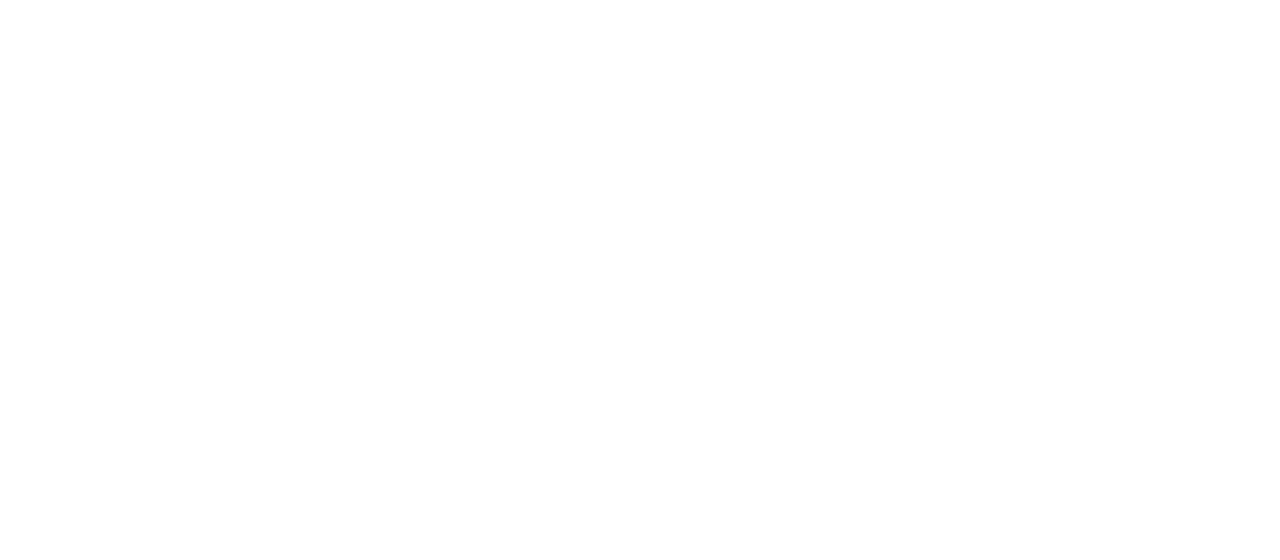
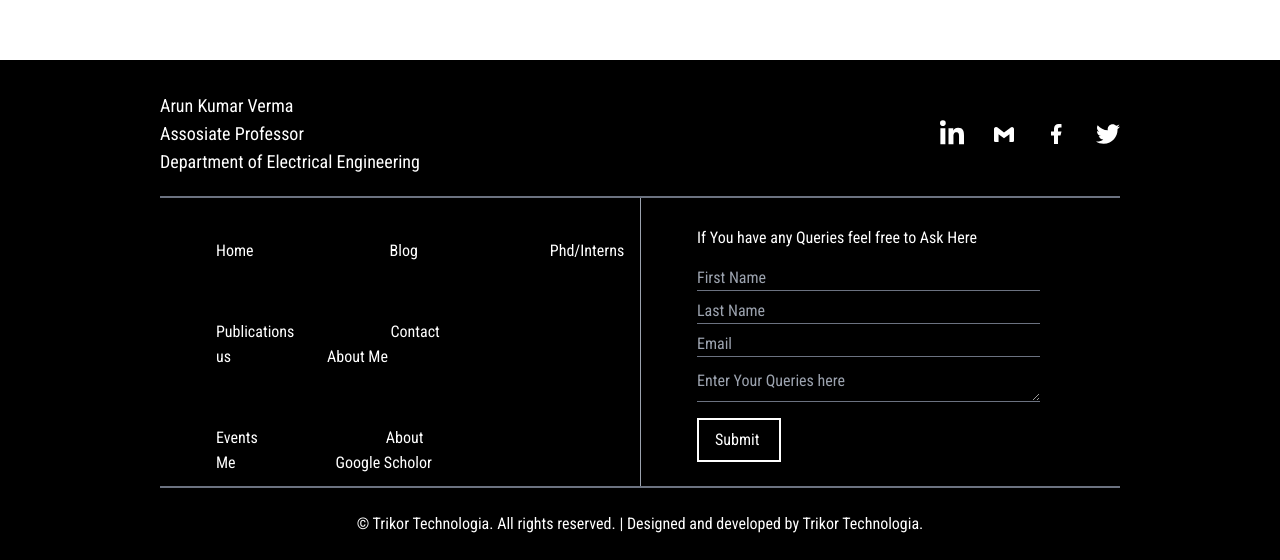
Before and after one commit to devagya-rattan/Arun_Kumar_Verma_web-, a React (Create React App) app: page /publications in a window 1280 px wide. Shown: the part 805-1365 px from the top of the page. Before the commit the page ends 865 px from the top, so only its background shows below. Built offline with nearby package versions, Linux system fonts and the light colour scheme.

Commit message:
Footer for large screen ready .....

```diff
--- a/public/index.html
+++ b/public/index.html
@@ -14,6 +14,9 @@
 
     <!-- //New font added to the project -->
 <link href="https://fonts.googleapis.com/css2?family=Roboto+Condensed:wght@400;700&display=swap" rel="stylesheet">
+<link rel="preconnect" href="https://fonts.googleapis.com">
+<link rel="preconnect" href="https://fonts.gstatic.com" crossorigin>
+<link href="https://fonts.googleapis.com/css2?family=Roboto+Condensed:ital,wght@0,100..900;1,100..900&display=swap" rel="stylesheet">
 
     <!--
       manifest.json provides metadata used when your web app is installed on a
--- a/src/App.js
+++ b/src/App.js
@@ -18,9 +18,10 @@
                     <Route  path="/blog" element={<Blog/>}/>
                     <Route  path="/publications" element={<Publications/>}/>
                 </Routes>
+                <Footer />
             </Router>
 
-           <Footer />
+
       </div>
     </>
   );
--- /dev/null
+++ b/src/components/Footer/Footer.css
@@ -0,0 +1,15 @@
+/* font-family: "Roboto Condensed", sans-serif; */
+
+.footer{
+    height: 500px;
+}
+.linegrey{
+
+    height: 2px;
+}
+.texting{
+    font-family: "Roboto Condensed", sans-serif;
+}
+.lineone{
+    height: 1px;
+}
--- a/src/components/Footer/footer.jsx
+++ b/src/components/Footer/footer.jsx
@@ -1,9 +1,87 @@
 import React from 'react';
+import { FaLinkedinIn } from "react-icons/fa6";
+import { BiLogoGmail } from "react-icons/bi";
+import { RiFacebookFill } from "react-icons/ri";
+import { FaTwitter } from "react-icons/fa";
+import { Link } from 'react-router-dom';
+
+import "./Footer.css";
 function Footer() {
   return (
     <>
-      <div>
+      <div className='footer  bg-black w-full  '>
+        <div className='w-full pl-40  pt-2 pr-40  flex flex-col'>
 
+          {/* column 1 */}
+          <div className='pb-6 pt-7 flex flex-row  h-32 justify-between items-center text-white'>
+            <div className='texting text-lg flex-col'><h3>Arun Kumar Verma <br />Assosiate Professor <br />Department of Electrical Engineering </h3></div>
+            <div className='flex flex-row space-x-7'>
+              <a href=""><FaLinkedinIn className='h-24 w-6 text-white hover:opacity-40' /></a>
+              <a href=""><BiLogoGmail className='h-24 w-6 hover:opacity-40' /></a>
+              <a href=""><RiFacebookFill className='h-24 w-6 text-white hover:opacity-40' /></a>
+              <a href=""><FaTwitter className='h-24 w-6 text-white hover:opacity-40' /></a>
+            </div>
+          </div>
+
+          {/* column 2   */}
+          <div className='linegrey w-full flex-col bg-gray-500'></div>
+
+          {/* column 3 */}
+          <div className="text-white w-full h-72 flex justify-between items-center">
+            <div className="pt-10 h-72 w-3/6 pl-14 pr-20 flex flex-col justify-start">
+              <div className='space-x-32  pb-7  '>
+                <Link className='roberto text-base font-normal hover:opacity-40 cursor-pointer texting' to='/'>Home</Link>
+                <Link className='roberto text-base pl-2 font-normal hover:opacity-40 cursor-pointer texting' to='/blog'>Blog</Link>
+                <Link className='roberto text-base pl-1 font-normal hover:opacity-40 cursor-pointer texting' to='/blog'>Phd/Interns</Link>
+
+              </div>
+              <div className='space-x-24  pb-7   pt-7  '>
+              <Link className='roberto text-base  font-normal hover:opacity-40 cursor-pointer texting' to='/blog'>Publications</Link>
+                <Link className='roberto text-base  font-normal hover:opacity-40 cursor-pointer texting' to='/blog'>Contact us</Link>
+                <Link className='roberto text-base  font-normal hover:opacity-40 cursor-pointer texting' to='/about'>About Me</Link>
+
+
+              </div>
+              <div className='space-x-24  pb-7  pt-7 '>
+                <Link className='roberto text-base  font-normal hover:opacity-40 cursor-pointer texting' to='/blog'>Events</Link>
+                <Link className='roberto text-base pl-8 font-normal hover:opacity-40 cursor-pointer texting' to='/about'>About Me</Link>
+                <Link className='roberto text-base pl-1 font-normal hover:opacity-40 cursor-pointer texting ' to='/blog'>Google Scholor</Link>
+
+              </div>
+
+            </div>
+            <div className="h-full border-l border-gray-400"></div>
+            <div className="pt-7 h-72 pr-20 w-3/6 pl-14 flex flex-col justify-start">
+              <div><p className='texting font-normal text-md pb-4'>If You have any Queries feel free to Ask Here</p></div>
+              <div className='flex flex-col pb-2 '><input type='text' placeholder='First Name' className='texting w-full text-base bg-black text-gray-500' />
+                <div className='lineone bg-gray-500'></div>
+              </div>
+
+              <div className='flex flex-col pb-2'><input type='text' placeholder='Last Name' className='w-full texting text-base bg-black text-gray-500' />
+                <div className='lineone bg-gray-500'></div>
+              </div>
+
+              <div className='flex flex-col pb-3'><input type="email" placeholder='Email' className='w-full texting text-base bg-black text-gray-500' />
+                <div className='lineone bg-gray-500'></div>
+              </div>
+              <div className='flex flex-col pb-4'><textarea   placeholder='Enter Your Queries here' className='w-full text-base texting h-8 bg-black text-gray-500' />
+                <div className='lineone bg-gray-500'></div>
+              </div>
+              <div>
+              <button className='pt-2 pb-2 pl-4 pr-5 text-base border-white border-2 hover:opacity-40 texting text-white'>Submit</button>
+              </div>
+            </div>
+          </div>
+
+
+          {/* column 4 */}
+          <div className='linegrey w-full flex-col bg-gray-500'></div>
+
+          {/* column 5   */}
+          <div className='pt-6 h-10  text-center'>
+            <p className='text-white texting text-md  '> &copy; Trikor Technologia. All rights reserved. | Designed and developed by Trikor Technologia. </p>
+          </div>
+        </div>
 
       </div>
     </>
```
